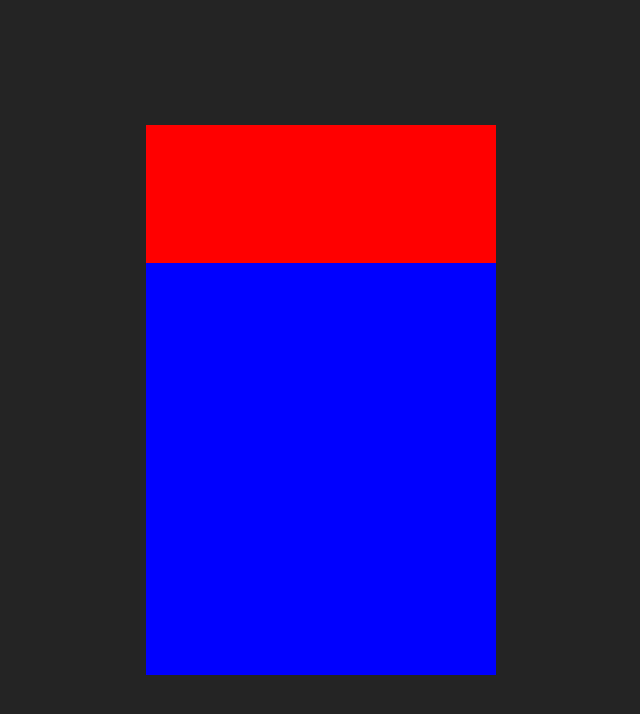
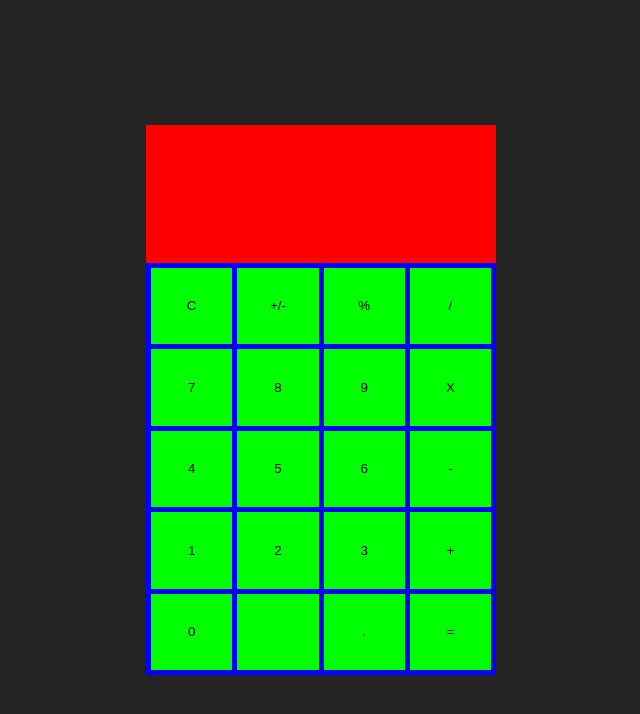
Before and after one commit to nilsmuralles/P1-Calculadora, a React (Vite) app: page / in a window 1280 px wide. Shown: the top 714 px of the page, without its empty margins (319-959 px from the left). Built offline with nearby package versions, Linux system fonts and the light colour scheme.

Commit message:
add: Button component

```diff
--- /dev/null
+++ b/src/components/button/Button.css
@@ -0,0 +1,6 @@
+button {
+  margin: 0;
+  border: 0;
+  background-color: lime;
+  cursor: pointer;
+}
--- /dev/null
+++ b/src/components/button/Button.tsx
@@ -0,0 +1,16 @@
+import './Button.css'
+
+interface ButtonProps {
+  label: string,
+  onClick: () => void
+}
+
+const Button = ({label, onClick}: ButtonProps) => {
+  return (
+    <>
+      <button onClick={onClick}>{label}</button>
+    </>
+  )
+}
+
+export default Button
--- a/src/components/calculator/Calculator.css
+++ b/src/components/calculator/Calculator.css
@@ -14,4 +14,10 @@ main {
   width: 100%;
   height: 75%;
   background-color: blue;
+  padding: 5px;
+  display: grid;
+  grid-template-columns: repeat(4, 1fr);
+  grid-template-rows: repeat(5, 1fr);
+  grid-column-gap: 5px;
+  grid-row-gap: 5px;
 }
--- a/src/components/calculator/Calculator.tsx
+++ b/src/components/calculator/Calculator.tsx
@@ -1,3 +1,4 @@
+import Button from '../button/Button'
 import './Calculator.css'
 
 const Calculator = () => {
@@ -8,7 +9,26 @@ const Calculator = () => {
 
         </section>
         <section className='buttons-container'>
-
+          <Button label='C' onClick={()=>{}}/>
+          <Button label='+/-' onClick={()=>{}}/>
+          <Button label='%' onClick={()=>{}}/>
+          <Button label='/' onClick={()=>{}}/>
+          <Button label='7' onClick={()=>{}}/>
+          <Button label='8' onClick={()=>{}}/>
+          <Button label='9' onClick={()=>{}}/>
+          <Button label='X' onClick={()=>{}}/>
+          <Button label='4' onClick={()=>{}}/>
+          <Button label='5' onClick={()=>{}}/>
+          <Button label='6' onClick={()=>{}}/>
+          <Button label='-' onClick={()=>{}}/>
+          <Button label='1' onClick={()=>{}}/>
+          <Button label='2' onClick={()=>{}}/>
+          <Button label='3' onClick={()=>{}}/>
+          <Button label='+' onClick={()=>{}}/>
+          <Button label='0' onClick={()=>{}}/>
+          <Button label=' ' onClick={()=>{}}/>
+          <Button label='.' onClick={()=>{}}/>
+          <Button label='=' onClick={()=>{}}/>
         </section>
       </main>
     </>
```
